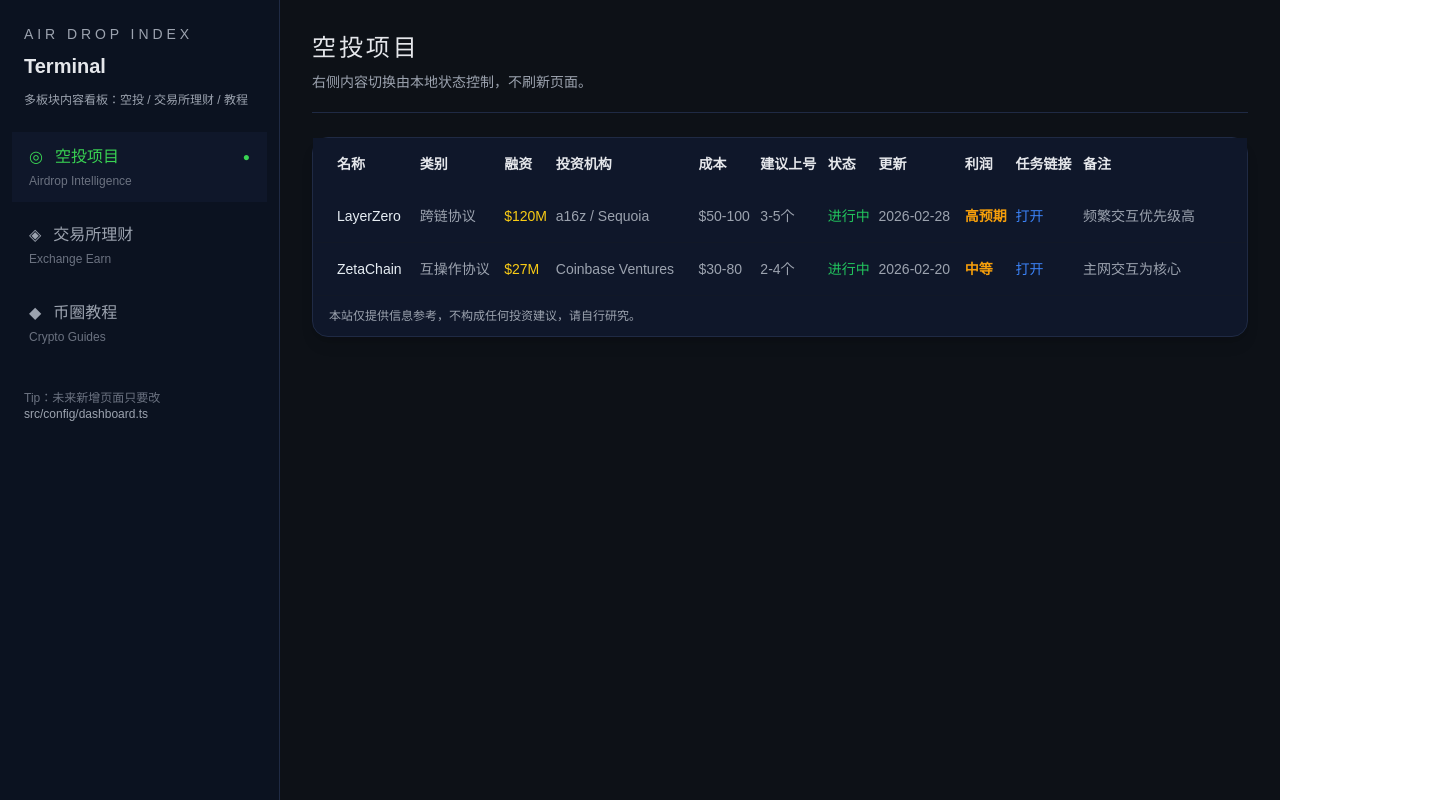
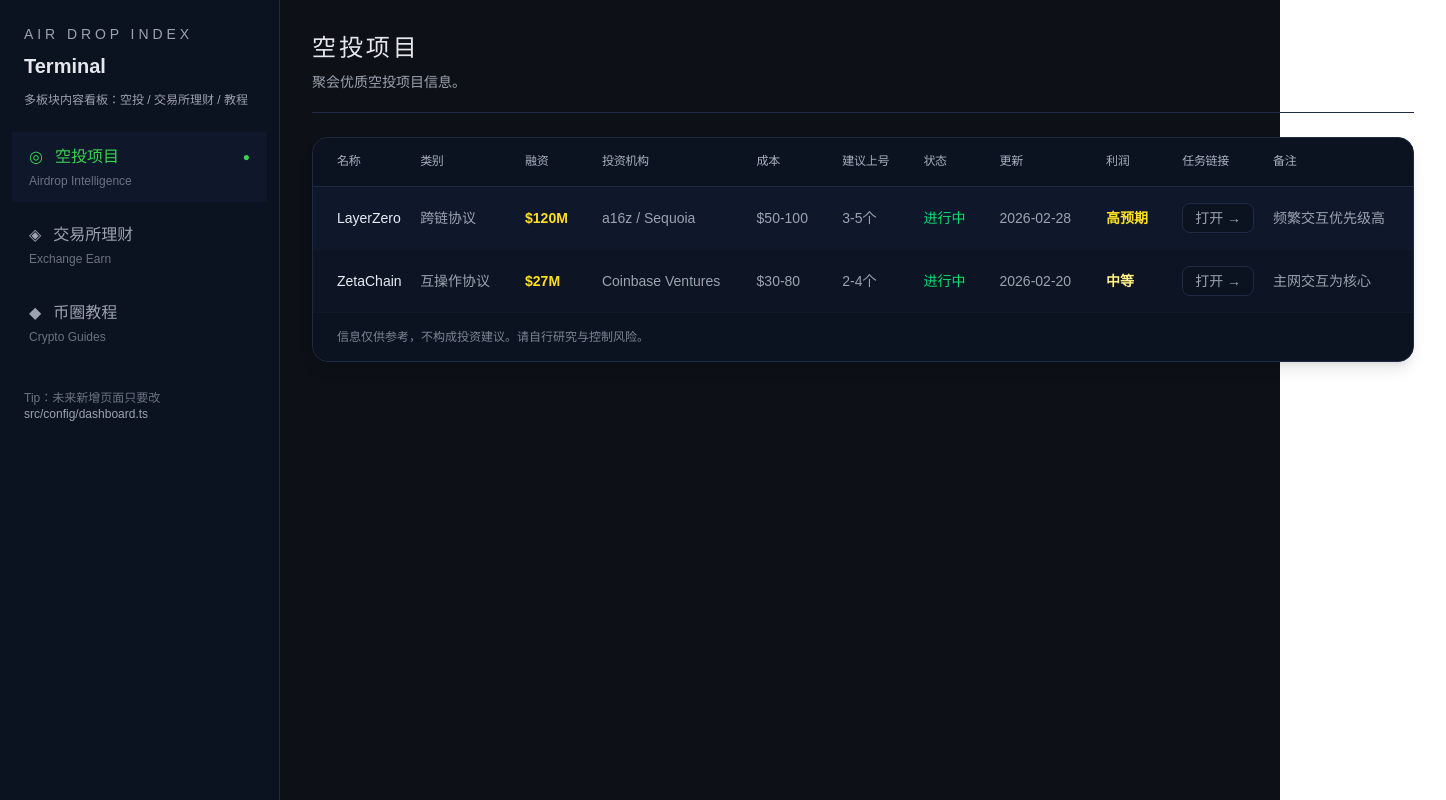
Before and after one commit to Ethan-art-eng/airdrop-index, a Next.js app: page /dashboard in a window 1280 px wide. Shown: the whole page, 1446 px wide, since content can reach past the window. Built offline with nearby package versions, Linux system fonts and the light colour scheme.

Commit message:
ui: refine airdrop table columns

```diff
--- a/src/app/dashboard/DashboardClient.tsx
+++ b/src/app/dashboard/DashboardClient.tsx
@@ -76,7 +76,7 @@ export default function DashboardClient() {
             <header className="mb-6 border-b border-[#1F2A44] pb-5">
               <h1 className="text-2xl tracking-[0.12em]">{title}</h1>
               <p className="mt-2 text-sm text-[#9CA3AF]">
-                右侧内容切换由本地状态控制，不刷新页面。
+                聚会优质空投项目信息。
               </p>
             </header>
 
--- a/src/components/AirdropTable.tsx
+++ b/src/components/AirdropTable.tsx
@@ -1,61 +1,111 @@
 import { projects } from "@/data/projects";
+
 export function AirdropTable() {
+  // 风险/状态/利润的显示颜色（按你现在的中文值来映射）
+  const statusColor = (s: string) =>
+    s === "进行中"
+      ? "text-green-400"
+      : s === "传闻"
+      ? "text-yellow-300"
+      : "text-gray-400";
+
+  const profitColor = (p: string) =>
+    p.includes("高") ? "text-yellow-300" : p.includes("中") ? "text-yellow-200" : "text-gray-300";
+
+  const fundingColor = (f: string) => (f.startsWith("$") ? "text-yellow-300" : "text-gray-200");
+
   return (
-    <section className="rounded-2xl border border-[#1F2A44] bg-[#0F172A] shadow-lg">
+    <section className="rounded-2xl border border-[#1F2A44] bg-[#0F172A] shadow-lg overflow-hidden">
       <div className="overflow-x-auto scrollbar-thin scrollbar-thumb-[#1F2A44]">
-        <table className="w-full text-sm border-collapse">
-
-            <thead className="sticky top-0 bg-[#0F172A] z-10">
-              <tr>
-                <th className="py-4 pl-6 text-left">名称</th>
-                <th className="text-left">类别</th>
-                <th className="text-left">融资</th>
-                <th className="text-left">投资机构</th>
-                <th className="text-left">成本</th>
-                <th className="text-left">建议上号</th>
-                <th className="text-left">状态</th>
-                <th className="text-left">更新</th>
-                <th className="text-left">利润</th>
-                <th className="text-left">任务链接</th>
-                <th className="text-left pr-6">备注</th>
+        <table className="w-full min-w-[1100px] text-sm border-collapse">
+          {/* 表头：更紧凑 + 更对齐 */}
+          <thead className="text-[12px] tracking-tight text-[#A7B0C0] bg-[#0B1220] border-b border-[#1F2A44]">
+            <tr className="h-12">
+              <th className="pl-6 text-left font-medium whitespace-nowrap">名称</th>
+              <th className="px-4 text-left font-medium whitespace-nowrap">类别</th>
+              <th className="px-4 text-left font-medium whitespace-nowrap">融资</th>
+              <th className="px-4 text-left font-medium whitespace-nowrap">投资机构</th>
+              <th className="px-4 text-left font-medium whitespace-nowrap">成本</th>
+              <th className="px-4 text-left font-medium whitespace-nowrap">建议上号</th>
+              <th className="px-4 text-left font-medium whitespace-nowrap">状态</th>
+              <th className="px-4 text-left font-medium whitespace-nowrap">更新</th>
+              <th className="px-4 text-left font-medium whitespace-nowrap">利润</th>
+              <th className="px-4 text-left font-medium whitespace-nowrap">任务链接</th>
+              <th className="pr-6 text-left font-medium whitespace-nowrap">备注</th>
             </tr>
           </thead>
 
-          <tbody>
+          {/* 表体：斑马纹 + hover + 统一 padding/对齐 */}
+          <tbody className="text-[#E6EDF3]">
             {projects.map((p) => (
               <tr
                 key={p.name}
-                className="border-b border-[#111827] hover:bg-[#1A2332] transition-colors duration-150"
+                className="border-b border-[#111827] odd:bg-[#0F172A] even:bg-[#0D1524] hover:bg-[#1A2332] transition-colors"
               >
-                <td className="py-4 pl-6 font-medium text-[#E6EDF3]">{p.name}</td>
-                <td className="text-[#9CA3AF]">{p.category}</td>
-                <td className="text-[#FACC15]">{p.funding}</td>
-                <td className="text-[#9CA3AF]">{p.investors}</td>
-                <td className="text-[#9CA3AF]">{p.cost}</td>
-                <td className="text-[#9CA3AF]">{p.accounts}</td>
-                <td className="text-[#22C55E]">{p.status}</td>
-                <td className="text-[#9CA3AF]">{p.updatedAt}</td>
-                <td className="text-[#F59E0B] font-semibold">{p.profit}</td>
-                <td>
+                <td className="pl-6 py-4 align-middle font-medium whitespace-nowrap">{p.name}</td>
+
+                <td className="px-4 py-4 align-middle text-[#9CA3AF] whitespace-nowrap">
+                  {p.category ?? "-"}
+                </td>
+
+                <td className={`px-4 py-4 align-middle font-semibold whitespace-nowrap ${fundingColor(p.funding ?? "-")}`}>
+                  {p.funding ?? "-"}
+                </td>
+
+                <td className="px-4 py-4 align-middle text-[#9CA3AF] whitespace-nowrap">
+                  {p.investors ?? "-"}
+                </td>
+
+                <td className="px-4 py-4 align-middle text-[#9CA3AF] whitespace-nowrap">
+                  {p.cost ?? "-"}
+                </td>
+
+                <td className="px-4 py-4 align-middle text-[#9CA3AF] whitespace-nowrap">
+                  {p.accounts ?? "-"}
+                </td>
+
+                <td className={`px-4 py-4 align-middle font-medium whitespace-nowrap ${statusColor(p.status ?? "")}`}>
+                  {p.status ?? "-"}
+                </td>
+
+                <td className="px-4 py-4 align-middle text-[#9CA3AF] whitespace-nowrap">
+                  {p.updatedAt ?? "-"}
+                </td>
+
+                <td className={`px-4 py-4 align-middle font-semibold whitespace-nowrap ${profitColor(p.profit ?? "-")}`}>
+                  {p.profit ?? "-"}
+                </td>
+
+                <td className="px-4 py-4 align-middle whitespace-nowrap">
+                  {p.url ? (
                     <a
                       href={p.url}
                       target="_blank"
                       rel="noreferrer"
-                    className="text-[#3B82F6] hover:underline"
+                      className="inline-flex items-center gap-1 rounded-lg border border-[#1F2A44] bg-[#0B1220] px-3 py-1 text-[#9CA3AF] hover:text-[#F59E0B] hover:border-[#334155] transition-colors"
                     >
-                    打开
+                      打开 →
                     </a>
+                  ) : (
+                    <span className="text-[#9CA3AF]">-</span>
+                  )}
                 </td>
-                <td className="text-[#9CA3AF] pr-6">{p.note}</td>
+
+                <td className="pr-6 py-4 align-middle text-[#9CA3AF]">
+                  {/* 备注允许换行，看起来更舒服 */}
+                  <div className="max-w-[360px] whitespace-normal leading-5">
+                    {p.note ?? "-"}
+                  </div>
+                </td>
               </tr>
             ))}
           </tbody>
-
         </table>
       </div>
 
-      <div className="px-4 py-3 text-xs text-[#9CA3AF]">
-        本站仅提供信息参考，不构成任何投资建议，请自行研究。
+      {/* 页脚提示：更产品化一点 */}
+      <div className="px-6 py-4 text-xs text-[#7C8596] bg-[#0B1220]">
+        信息仅供参考，不构成投资建议。请自行研究与控制风险。
       </div>
     </section>
   );
```
Lines whose indentation alone changed are shown as unchanged.
